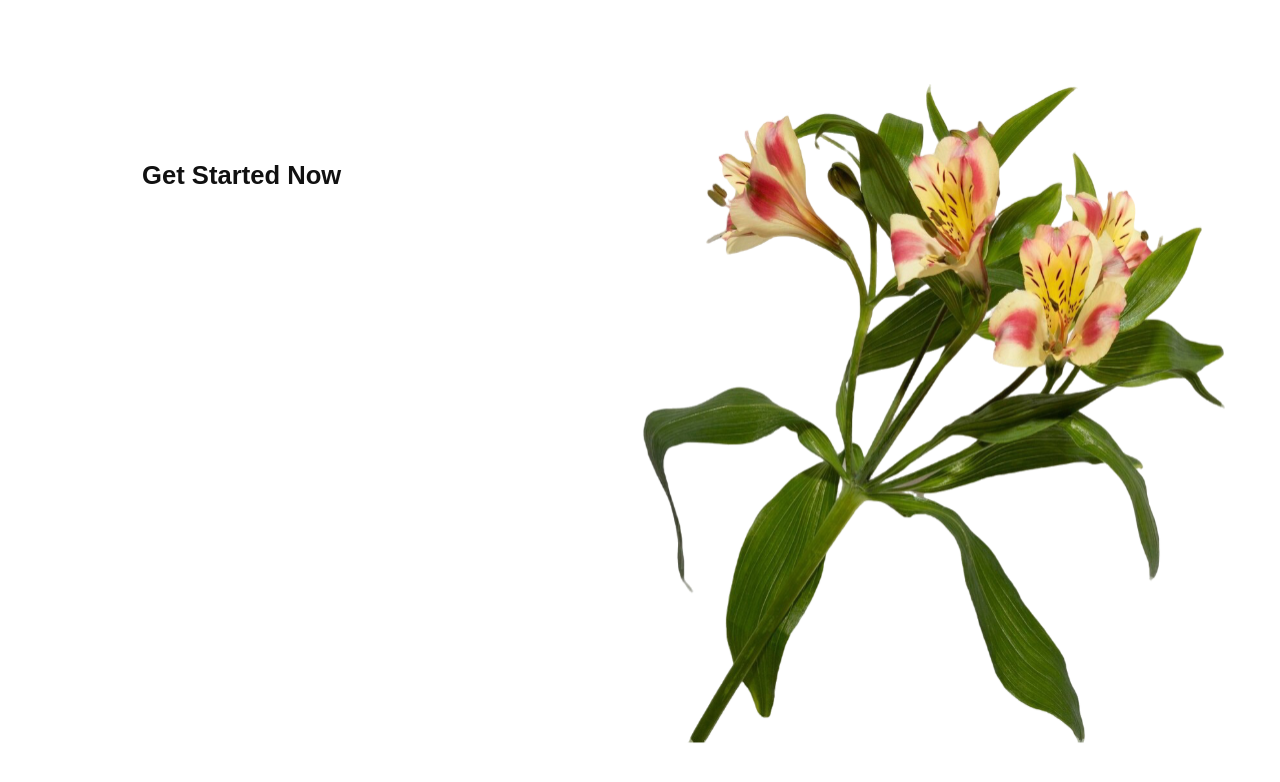
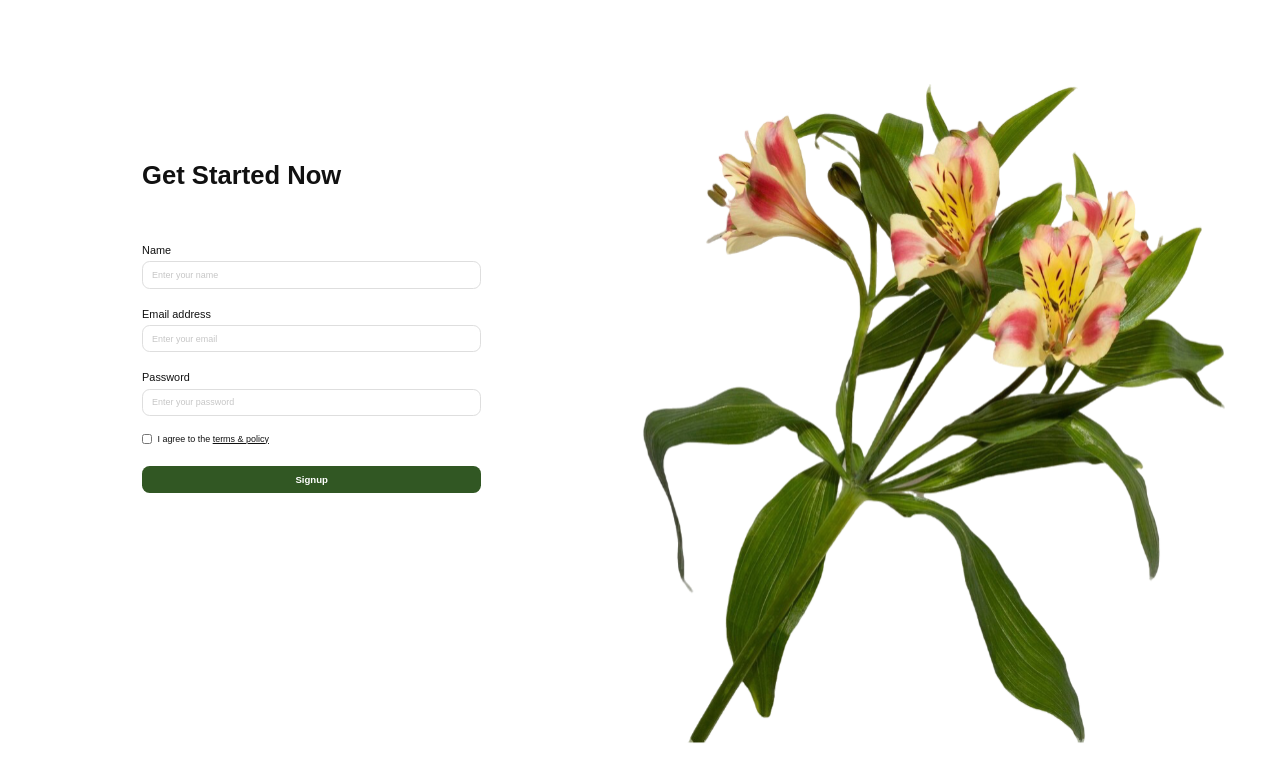
Before and after one commit to wgultiano/appdev1-final-practical-exam, a React (Vite) app: page / in a window 1280 px wide. Shown: the top 782 px of the page. Built offline with nearby package versions, Linux system fonts and the light colour scheme.

Commit message:
Add Sign Up form

```diff
--- a/src/components/SignUp.jsx
+++ b/src/components/SignUp.jsx
@@ -5,7 +5,52 @@ function SignUp() {
   return (
     <main className={styles.page}>
       <section className={styles.left}>
-        <h1 className={styles.title}>Get Started Now</h1>
+        <div className={styles.content}>
+          <h1 className={styles.title}>Get Started Now</h1>
+          <form className={styles.form} onSubmit={(event) => event.preventDefault()}>
+            <div className={styles.field}>
+              <label htmlFor="signup-name">Name</label>
+              <input
+                id="signup-name"
+                name="name"
+                type="text"
+                placeholder="Enter your name"
+                autoComplete="name"
+                required />
+            </div>
+
+            <div className={styles.field}>
+              <label htmlFor="signup-email">Email address</label>
+              <input
+                id="signup-email"
+                name="email"
+                type="email"
+                placeholder="Enter your email"
+                autoComplete="email"
+                required />
+            </div>
+
+            <div className={styles.field}>
+              <label htmlFor="signup-password">Password</label>
+              <input
+                id="signup-password"
+                name="password"
+                type="password"
+                placeholder="Enter your password"
+                autoComplete="new-password"
+                required />
+            </div>
+
+            <label className={styles.agreement}>
+              <input
+                name="agreement"
+                type="checkbox"
+                required />
+              <span>I agree to the <span className={styles.terms}>terms &amp; policy</span></span>
+            </label>
+            <button className={styles.signupButton} type="submit">Signup</button>
+          </form>
+        </div>
       </section>
       <section className={styles.right}>
         <img className={styles.flower} src={flower} alt="Pink and yellow flowers" />
--- a/src/components/SignUp.module.css
+++ b/src/components/SignUp.module.css
@@ -12,16 +12,92 @@
   min-width: 0;
 }
 
-.title {
+.content {
   position: absolute;
   top: 20%;
   left: 22.2%;
+  width: 53%;
+}
+
+.title {
   margin: 0;
   color: #111;
   font-family: Arial, Helvetica, sans-serif;
   font-size: clamp(16px, 2vw, 32px);
   font-weight: 600;
   line-height: 1.25;
+}
+
+.form {
+  margin-top: 6.5vh;
+  font-family: Arial, Helvetica, sans-serif;
+}
+
+.field + .field {
+  margin-top: 2.4vh;
+}
+
+.field label {
+  display: block;
+  margin-bottom: 0.5vh;
+  color: #111;
+  font-size: clamp(7px, 0.85vw, 14px);
+  line-height: 1.2;
+}
+
+.field input {
+  box-sizing: border-box;
+  display: block;
+  width: 100%;
+  height: clamp(17px, 2.15vw, 34px);
+  padding: 0 0.7vw;
+  border: 1px solid #dedede;
+  border-radius: 0.6vw;
+  background: #fff;
+  color: #111;
+  font: inherit;
+  font-size: clamp(6px, 0.7vw, 12px);
+}
+
+.field input::placeholder {
+  color: #c6c6c6;
+}
+
+.agreement {
+  display: flex;
+  align-items: center;
+  gap: 0.4vw;
+  margin-top: 2.2vh;
+  color: #111;
+  font-family: Arial, Helvetica, sans-serif;
+  font-size: clamp(6px, 0.7vw, 12px);
+  line-height: 1.2;
+}
+
+.agreement input {
+  width: clamp(7px, 0.8vw, 13px);
+  height: clamp(7px, 0.8vw, 13px);
+  margin: 0;
+  accent-color: #315723;
+}
+
+.terms {
+  text-decoration: underline;
+}
+
+.signupButton {
+  display: block;
+  width: 100%;
+  height: clamp(18px, 2.15vw, 36px);
+  margin-top: 2.7vh;
+  border: 0;
+  border-radius: 0.6vw;
+  background: #315723;
+  color: #fff;
+  font-family: Arial, Helvetica, sans-serif;
+  font-size: clamp(7px, 0.75vw, 13px);
+  font-weight: 600;
+  cursor: pointer;
 }
 
 .right {
```
Also changed, not shown: gultiano-signup-form.png (added).
